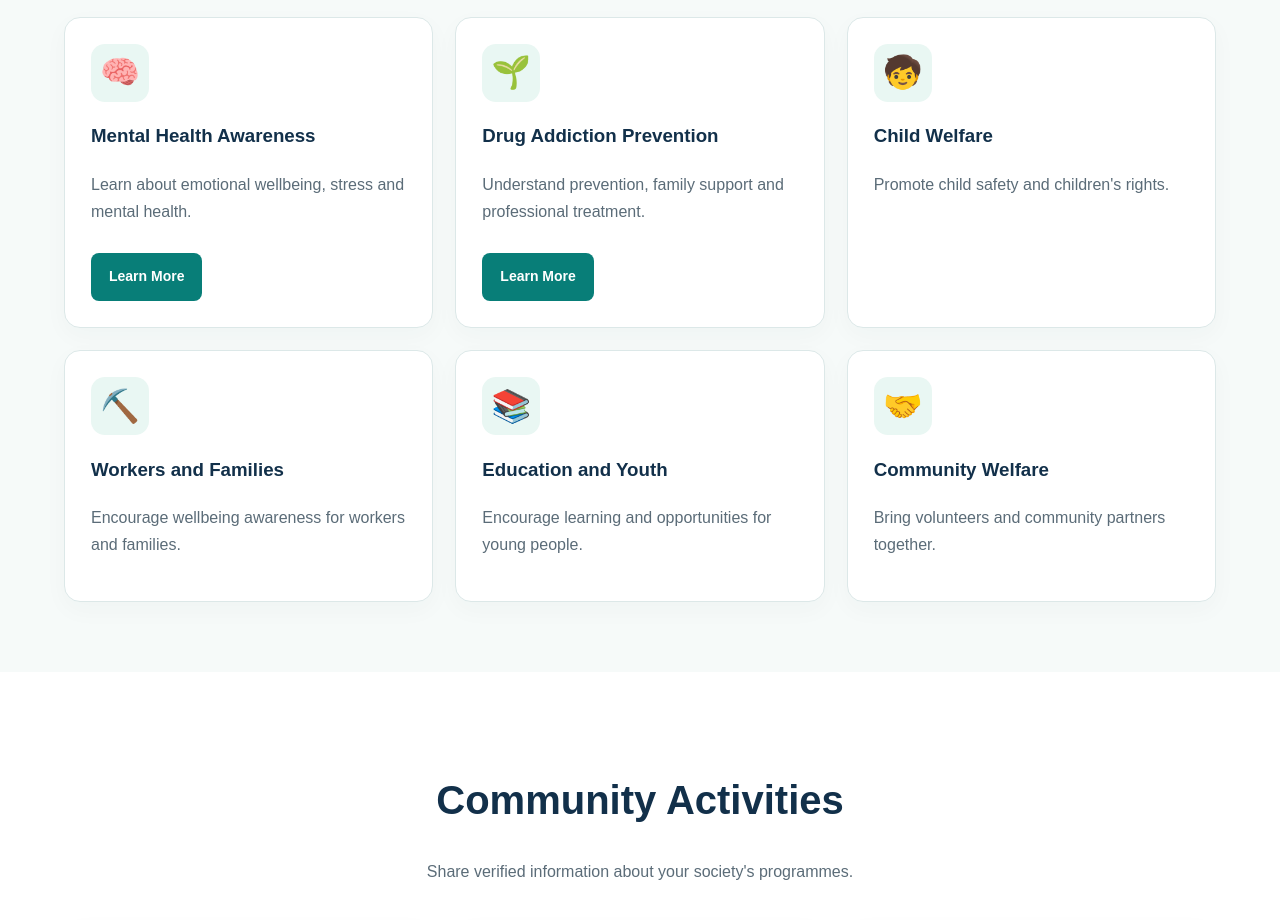
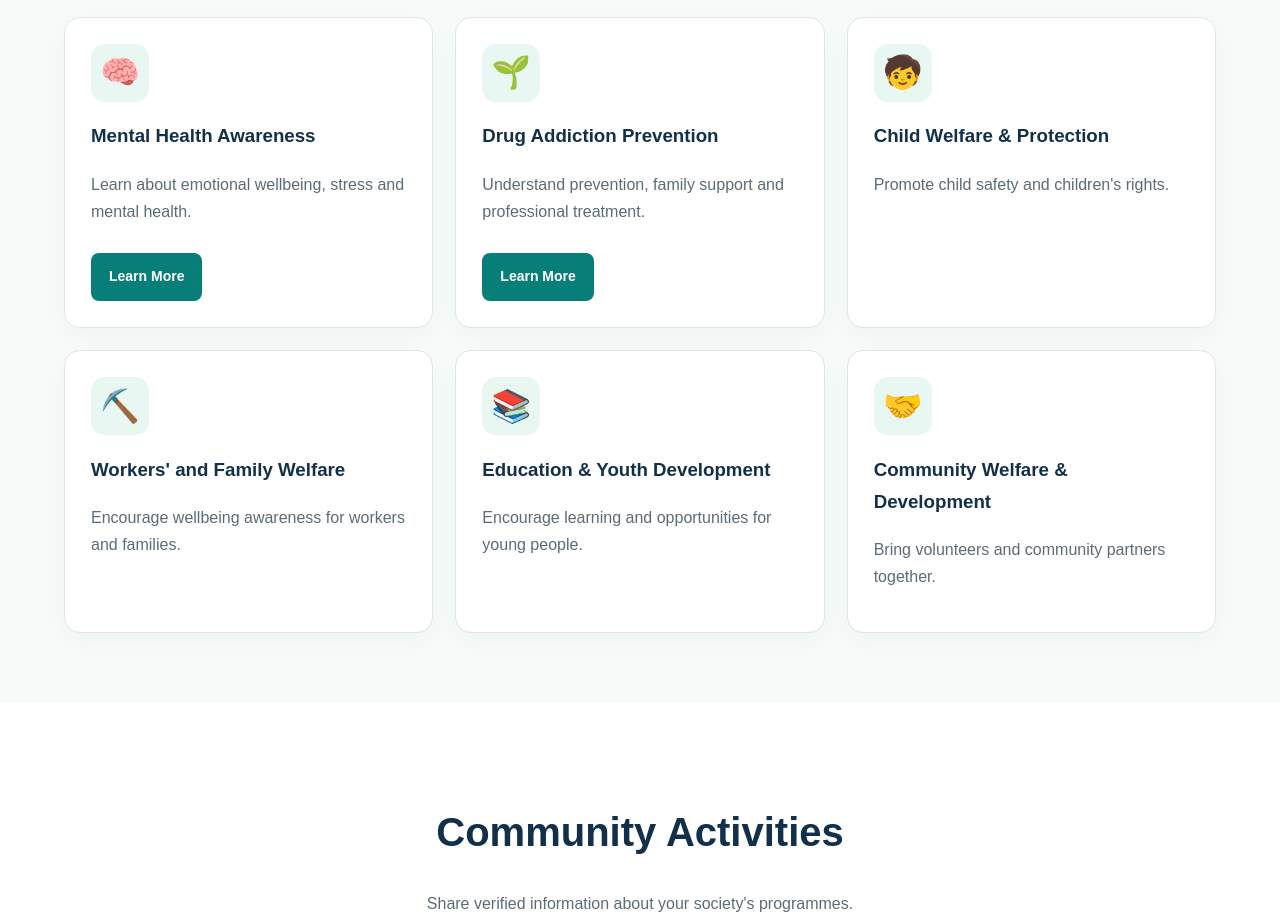
Before and after one commit to ashraya227/ashraya-welfare-website, a plain HTML site: page index.html in a window 1280 px wide. Shown: the part 4090-5010 px from the top of the page. Drawn offline with Linux system fonts and the light colour scheme.

Commit message:
Update Our Focus categories

```diff
--- a/index.html
+++ b/index.html
@@ -620,7 +620,7 @@ html
 
       <article class="card">
         <div class="icon">🧒</div>
-        <h3 data-en="Child Welfare" data-te="బాలల సంక్షేమం">Child Welfare</h3>
+      <h3 data-en="Child Welfare &amp; Protection" data-te="బాలల సంక్షేమం మరియు రక్షణ">Child Welfare &amp; Protection</h3>
         <p data-en="Promote child safety, children's rights, positive parenting and respect for every child."
            data-te="బాలల భద్రత, హక్కులు, సానుకూల పెంపకం మరియు ప్రతి చిన్నారి గౌరవాన్ని ప్రోత్సహించండి.">
           Promote child safety and children's rights.
@@ -629,7 +629,7 @@ html
 
       <article class="card">
         <div class="icon">⛏️</div>
-        <h3 data-en="Workers and Families" data-te="కార్మికులు, కుటుంబాలు">Workers and Families</h3>
+       <h3 data-en="Workers' and Family Welfare" data-te="కార్మికులు మరియు కుటుంబాల సంక్షేమం">Workers' and Family Welfare</h3>
         <p data-en="Encourage wellbeing awareness and family support, including communities connected with Singareni."
            data-te="సింగరేణి కార్మికులు మరియు వారి కుటుంబాలతో సహా సమాజాల్లో ఆరోగ్య అవగాహన, కుటుంబ సహకారాన్ని ప్రోత్సహించండి.">
           Encourage wellbeing awareness for workers and families.
@@ -638,7 +638,7 @@ html
 
       <article class="card">
         <div class="icon">📚</div>
-        <h3 data-en="Education and Youth" data-te="విద్య, యువత అభివృద్ధి">Education and Youth</h3>
+       <h3 data-en="Education &amp; Youth Development" data-te="విద్య మరియు యువత అభివృద్ధి">Education &amp; Youth Development</h3>
         <p data-en="Encourage learning, life skills, health awareness and opportunities for young people."
            data-te="విద్య, జీవన నైపుణ్యాలు, ఆరోగ్య అవగాహన మరియు యువతకు అభివృద్ధి అవకాశాలను ప్రోత్సహించండి.">
           Encourage learning and opportunities for young people.
@@ -647,7 +647,7 @@ html
 
       <article class="card">
         <div class="icon">🤝</div>
-        <h3 data-en="Community Welfare" data-te="సమాజ సంక్షేమం">Community Welfare</h3>
+       <h3 data-en="Community Welfare &amp; Development" data-te="సమాజ సంక్షేమం మరియు అభివృద్ధి">Community Welfare &amp; Development</h3>
         <p data-en="Bring volunteers and community partners together to support inclusive community initiatives."
            data-te="సమాజ సేవా కార్యక్రమాల కోసం వాలంటీర్లు, భాగస్వాములను కలిపి పనిచేయించండి.">
           Bring volunteers and community partners together.
```
